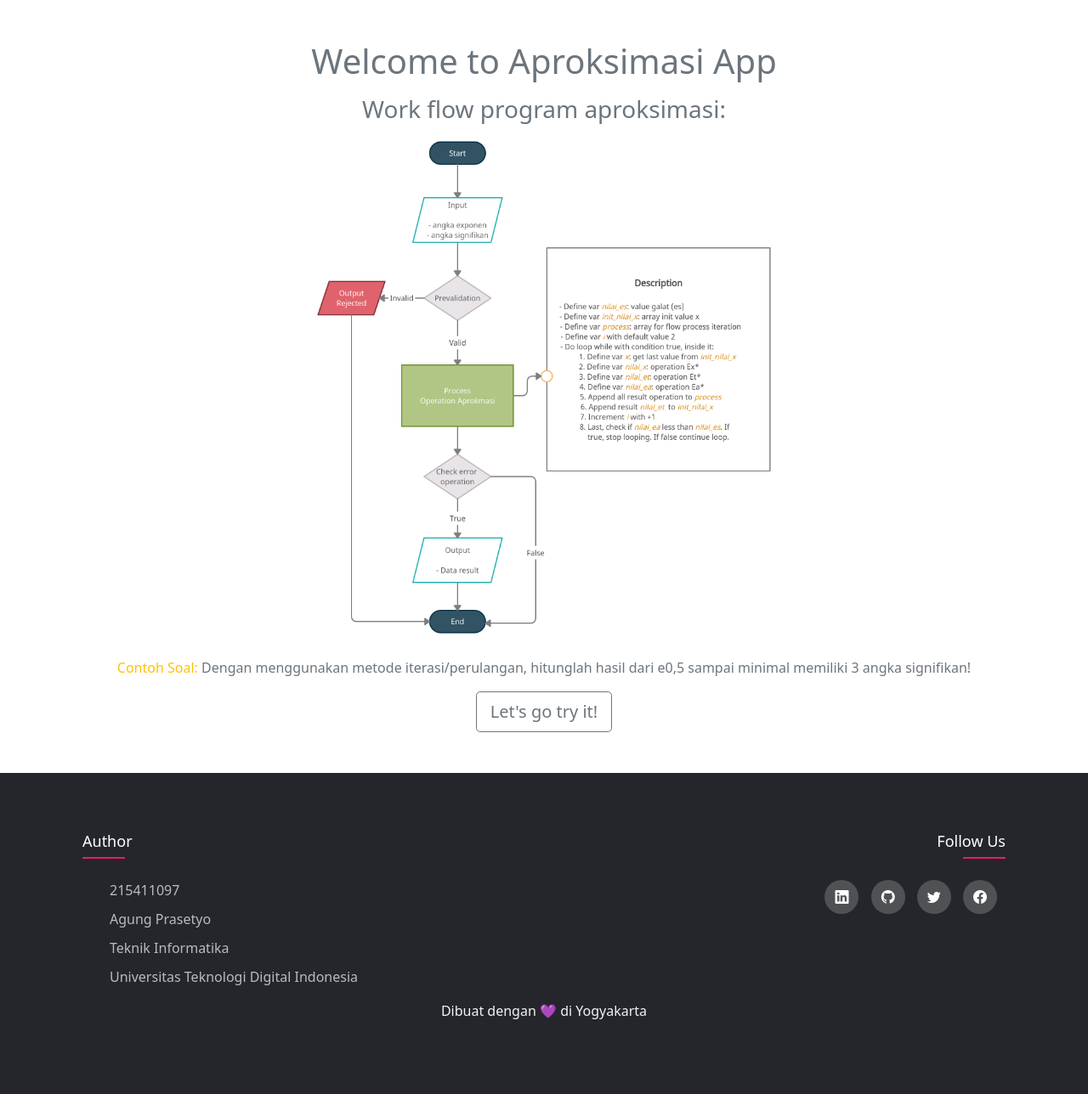
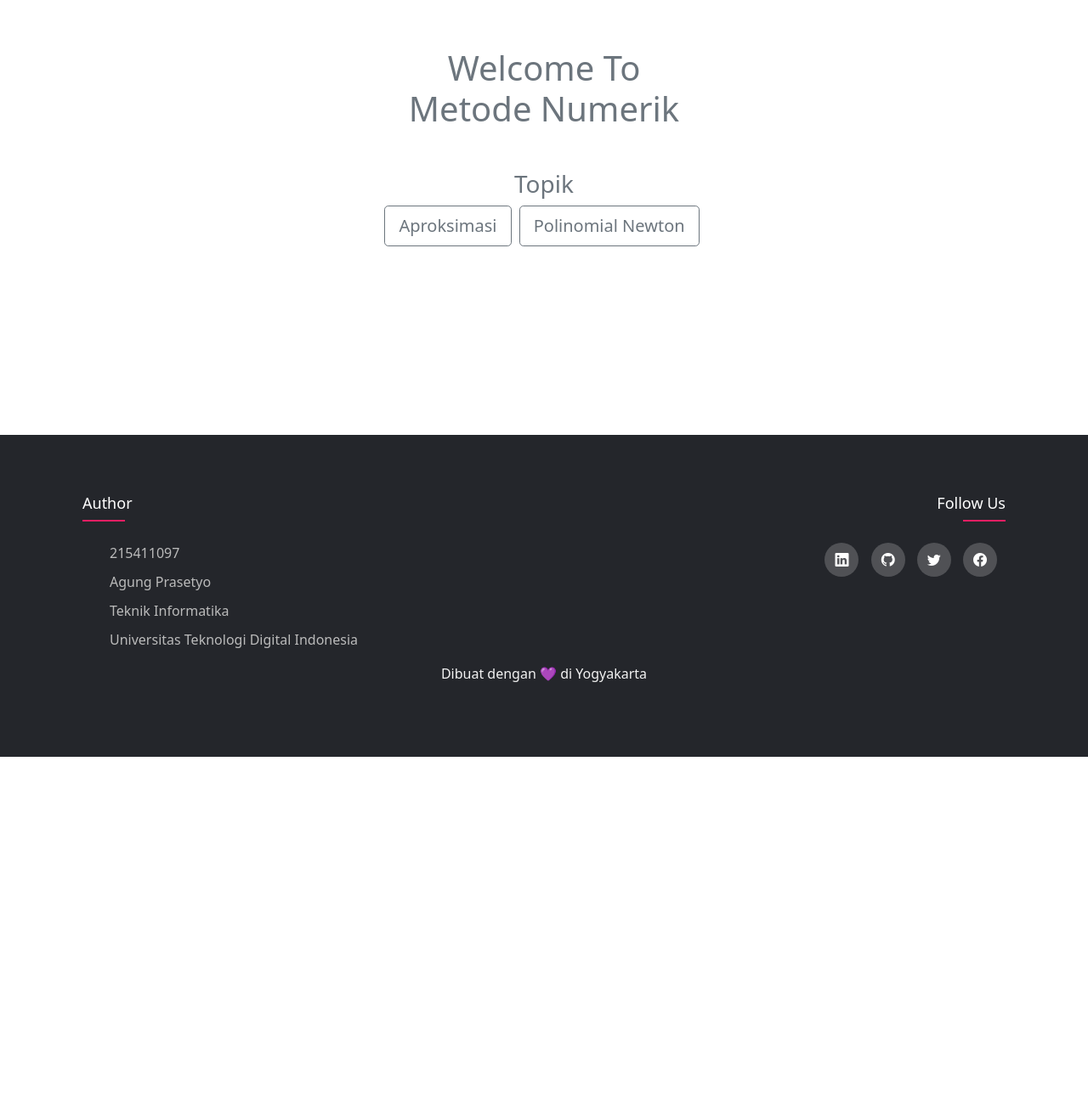
Before and after one commit to agprsty-utdi/metode-numerik-app, a Flask app: template templates/welcome.html in a window 1280 px wide. Shown: the whole page at 85% size. After the commit the page ends 891 px from the top, so only its background shows below. Run offline with Flask 2, Linux system fonts and the light colour scheme; the template is opened without the code that fills it: most values are stand-ins (such as "Sample title", 1, 10 or a date in 2020); parts of the project's set-up code (start-up, migrations or seed data) failed here and were passed over; some libraries are stand-ins or nearby versions.

Commit message:
fix templates

```diff
--- a/main.py
+++ b/main.py
@@ -21,6 +21,13 @@ def welcome_view():
         "welcome.html",
         title="Welcome",
         base_url=base_url
+    )
+
+@app.route('/introduction-aproksimasi', methods=["GET"])
+def introduction_aprokmasi():
+    return render_template(
+        "introduction-aprokmasi.html",
+        title="Introduction Aproksimasi",
     )
 
 @app.route('/aproksimasi', methods=["GET"])
@@ -53,6 +60,13 @@ def aprokmasi():
         "data": result,
     })
 
+@app.route('/introduction-polinom-newton', methods=["GET"])
+def introduction_polinom_newton():
+    return render_template(
+        "introduction-polinom-newton.html",
+        title="Introduction Polinom Newton",
+    )
+
 def __get_form_json_input(args: dict)->dict:
     """Form json input"""
     return {
--- a/static/css/index.css
+++ b/static/css/index.css
@@ -21,8 +21,8 @@
 }
 
 .footer-col{
-   width: 50%;
-   padding: 0 15px;
+	width: 50%;
+	padding: 0 15px;
 }
 
 .footer-col h4{
--- a/templates/aprokmasi.html
+++ b/templates/aprokmasi.html
@@ -51,7 +51,7 @@
     <div class="mt-5" id="description"></div>
 
     <section class="mt-3 text-center">
-      <a href="{{base_url}}" class="btn btn-lg btn-outline-secondary" role="button" aria-pressed="true">Back to home</a>
+      <a href="/" class="btn btn-lg btn-outline-secondary" role="button" aria-pressed="true">Back to home</a>
     </section>
   </div>
 {% endblock %}
--- a/templates/layout.html
+++ b/templates/layout.html
@@ -4,6 +4,7 @@
     <!-- Required meta tags -->
     <meta charset="utf-8">
     <meta name="viewport" content="width=device-width, initial-scale=1, shrink-to-fit=no">
+    <link rel="icon" type="image/x-icon" href="{{ url_for('static', filename='img/favicon.ico') }}">
 
     <!-- Bootstrap CSS -->
     <link href="https://cdn.jsdelivr.net/npm/bootstrap@5.1.3/dist/css/bootstrap.min.css" rel="stylesheet">
@@ -12,7 +13,7 @@
     <!-- Custom CSS -->
     {% block css %}{% endblock %}
 
-    <title>{{title}} - Aproksimasi App</title>
+    <title>{{title}} - Metode Numerik</title>
   </head>
   <body>
     {% block content %}{% endblock %}
--- a/templates/welcome.html
+++ b/templates/welcome.html
@@ -2,24 +2,29 @@
 
 {% block css %}
   <link href="{{ url_for('static', filename='css/index.css') }}" rel="stylesheet">
+  <style>
+    .container > .body {
+      height: 50vh;
+    }
+    .feature__list > a {
+      margin-right: 5px;
+    }
+  </style>
 {% endblock %}
 
 {% block content %}
-  <div class="container my-5">
+  <div class="container p-2">
     <section class="body text-center text-secondary">
-      <h1 class="title">Welcome to Aproksimasi App</h1>
-      <div class="feature mt-3">
-        <h3 class="feature__title">Work flow program aproksimasi:</h3>
-        <img src="{{ url_for('static', filename='img/aprokmasi.png') }}" alt="aproksimasi-work-flow" width="50%">
+      <h1 class="title mt-5">Welcome To <br> Metode Numerik</h1>
+      <div class="feature mt-5">
+        <h3 class="feature__title">Topik</h3>
+        <div class="feature__list">
+          <a href="/introduction-aproksimasi" class="btn btn-lg btn-outline-secondary"
+            role="button" aria-pressed="true" target="_blank">Aproksimasi</a>
+          <a href="/introduction-polinom-newton" class="btn btn-lg btn-outline-secondary"
+            role="button" aria-pressed="true" target="_blank">Polinomial Newton</a>
+        </div>
       </div>
-    </section>
-
-    <section class="foot text-center mt-3">
-      <p class="text-secondary">
-        <span class="text-warning">Contoh Soal:</span>
-        Dengan menggunakan metode iterasi/perulangan, hitunglah hasil dari e0,5 sampai minimal memiliki 3 angka signifikan!
-      </p>
-      <a href="{{base_url}}/aproksimasi" class="btn btn-lg btn-outline-secondary" role="button" aria-pressed="true" target="_blank">Let's go try it!</a>
     </section>
   </div>
 {% endblock %}
```
Also changed, not shown: requirements.txt (+6 -2 lines), templates/introduction-aprokmasi.html (added, +21 -0 lines), templates/introduction-polinom-newton.html (added, +21 -0 lines), static/img/favicon.ico (added).
